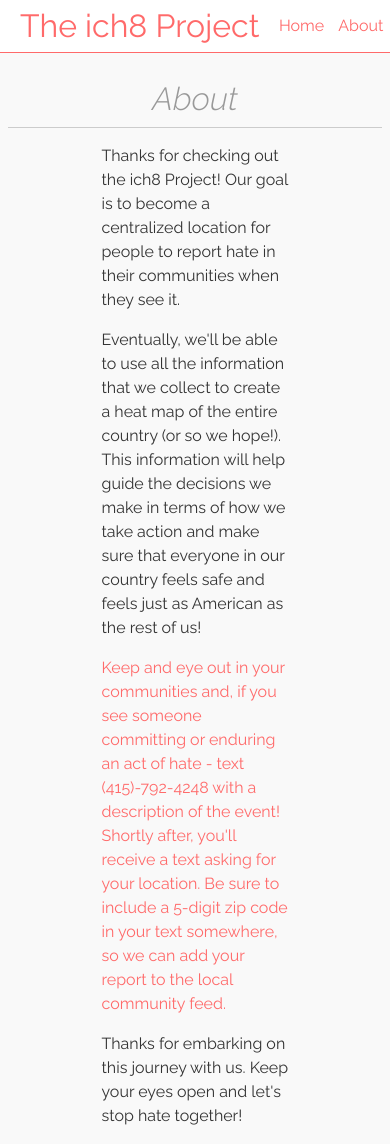
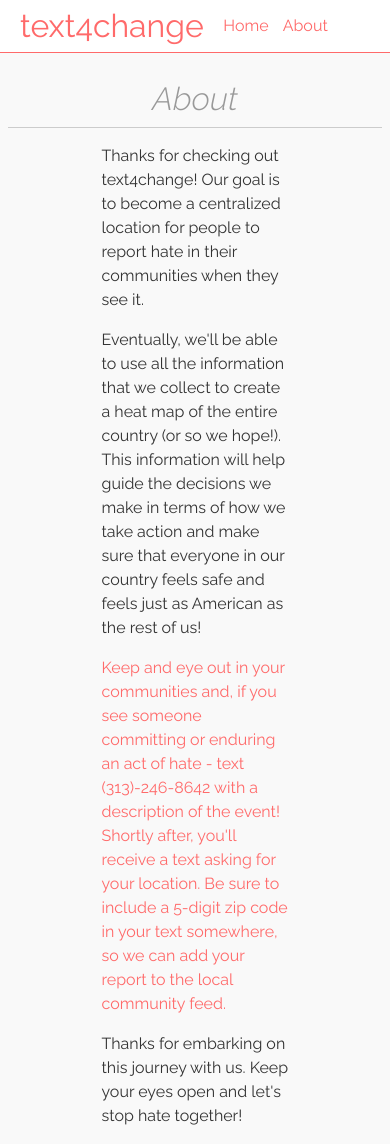
Before and after one commit to deej122/ich8, a Flask app: page /about in a window 390 px wide. Run offline with Flask 2, Linux system fonts and the light colour scheme; some libraries are stand-ins or nearby versions.

Commit message:
new phone + updates

```diff
--- a/app.py
+++ b/app.py
@@ -234,7 +234,7 @@ def createReportFromText():
             resp = twilio.twiml.Response()
             resp.message("Sorry, there was an issue creating your report. Please try again! " + str(e) )
             return str(resp)
-    #if they are in a session (already submitted a post successfullt)
+    #if they are in a session (already submitted a post successfully)
     else:
         try:
             #grab the location from the body of the message
@@ -268,13 +268,13 @@ def createReportFromText():
                 except Exception,e:
                     #if there was an error ask them to try sending  location again
                     resp = twilio.twiml.Response()
-                    resp.message("Sorry, there was an issue creating your report. Please send your location, again!" + str(e))
+                    resp.message("Sorry, there was an issue creating your report. Please send your location again!" + str(e))
                     return str(resp)
         #if there was some other error, clear the session and let them know
         except Exception,e:
             session.clear()
             resp = twilio.twiml.Response()
-            resp.message("Sorry, there was an issue creating your report. Please send your location, again!" + str(e) )
+            resp.message("Sorry, there was an issue creating your report. Please send your location again!" + str(e) )
             return str(resp)
 
 if __name__ == "__main__":
--- a/templates/about.html
+++ b/templates/about.html
@@ -8,14 +8,14 @@
       <meta name="author" content="">
       <link rel="stylesheet" href="static/feed.css">
       <link href="https://fonts.googleapis.com/css?family=Raleway:100,200,200i,300,300i,400" rel="stylesheet">
-      <title>ich8 Project - Feed</title>
+      <title>text4change - About</title>
   </head>
 
   <body>
     <div class="topbar clearfix">
       <div class="brand pull-left">
         <a href="/" target="_self">
-          The ich8 Project
+          text4change
         </a>
       </div>
       <div class="alt_link_container pull-left">
@@ -29,7 +29,7 @@
       </div>
       <div class="about_description">
         <p>
-          Thanks for checking out the ich8 Project! Our goal is to become a centralized location for people to report hate in their communities when they see it.
+          Thanks for checking out text4change! Our goal is to become a centralized location for people to report hate in their communities when they see it.
         </p>
         <p>
           Eventually, we'll be able to use all the information that we collect to create a heat map of the entire country (or so we hope!). This information will
@@ -37,7 +37,7 @@
           the rest of us!
         </p>
         <p class="about_how_to">
-          Keep and eye out in your communities and, if you see someone committing or enduring an act of hate - text (415)-792-4248 with a description of the event!
+          Keep and eye out in your communities and, if you see someone committing or enduring an act of hate - text (313)-246-8642 with a description of the event!
           Shortly after, you'll receive a text asking for your location. Be sure to include a 5-digit zip code in your text somewhere, so we can add your report to
           the local community feed.
         </p>
--- a/templates/feed.html
+++ b/templates/feed.html
@@ -8,7 +8,7 @@
       <meta name="author" content="">
       <link rel="stylesheet" href="static/feed.css">
       <link href="https://fonts.googleapis.com/css?family=Raleway:100,200,200i,300,300i,400" rel="stylesheet">
-      <title>ich8 Project - Feed</title>
+      <title>text4change - Feed</title>
       <script src="https://ajax.googleapis.com/ajax/libs/angularjs/1.5.6/angular.min.js"></script>
       <script src="https://ajax.googleapis.com/ajax/libs/angularjs/1.2.5/angular-route.min.js"></script>
       <script src="https://use.fontawesome.com/a9a28c7f6a.js"></script>
@@ -21,7 +21,7 @@
     <div class="topbar clearfix">
       <div class="brand pull-left">
         <a href="/" target="_self">
-          The ich8 Project
+          text4change
         </a>
       </div>
       <div class="alt_link_container pull-left">
@@ -31,7 +31,7 @@
     </div>
     <div class="page_content">
       <div class="create_new_post_notice page_header">
-        Text (415)-792-4248 to report an act of hate!
+        Text (313)-246-8642 to report an act of hate!
       </div>
       <!-- <div class="create_new_post_toggle page_header" ng-click="showNewReport=true" ng-show="!showNewReport">
         Report something that happened...
--- a/templates/location_feed.html
+++ b/templates/location_feed.html
@@ -8,7 +8,7 @@
       <meta name="author" content="">
       <link rel="stylesheet" href="static/feed.css">
       <link href="https://fonts.googleapis.com/css?family=Raleway:100,200,200i,300,300i,400" rel="stylesheet">
-      <title>ich8 Project - Feed</title>
+      <title>text4change - Location</title>
       <script src="https://ajax.googleapis.com/ajax/libs/angularjs/1.5.6/angular.min.js"></script>
       <script src="https://ajax.googleapis.com/ajax/libs/angularjs/1.2.5/angular-route.min.js"></script>
       <script src="https://use.fontawesome.com/a9a28c7f6a.js"></script>
@@ -25,7 +25,7 @@
     <div class="topbar clearfix">
       <div class="brand pull-left">
         <a href="/" target="_self">
-          The ich8 Project
+          text4change
         </a>
       </div>
       <div class="alt_link_container pull-left">
```
